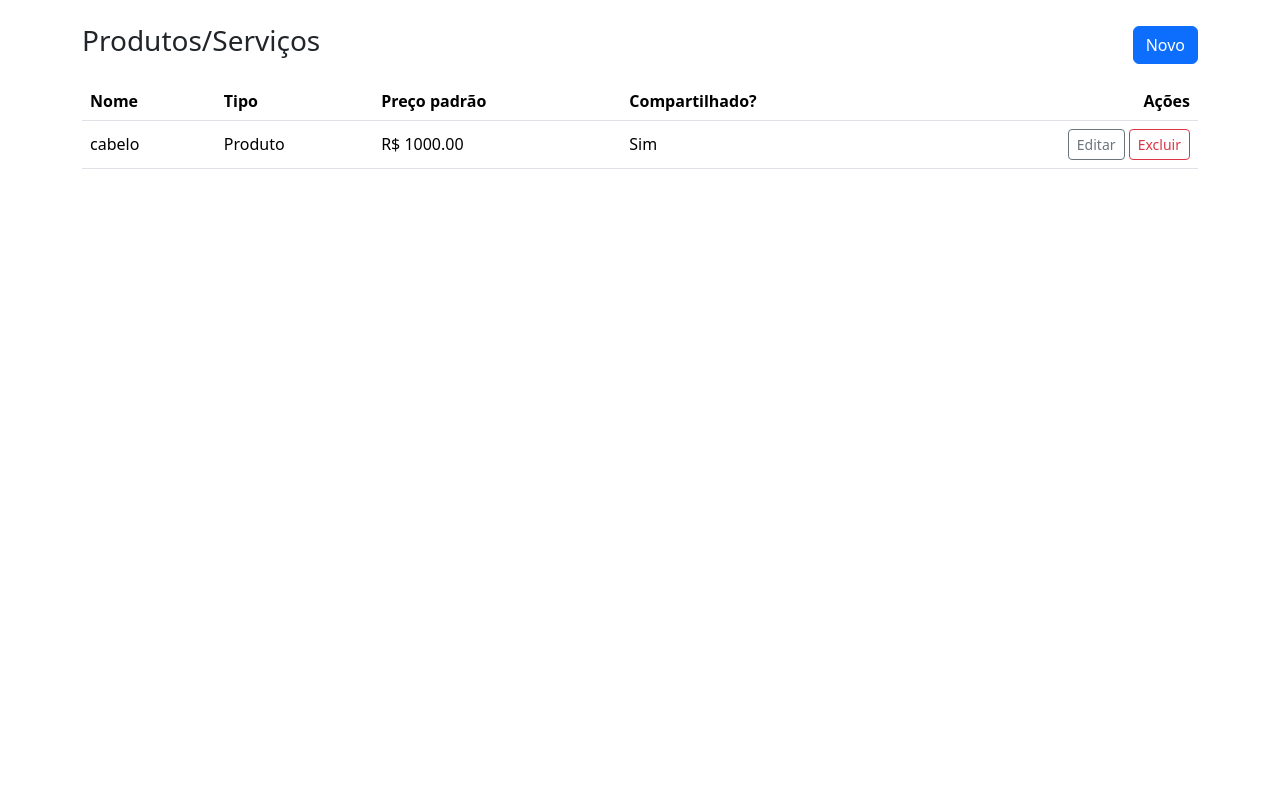
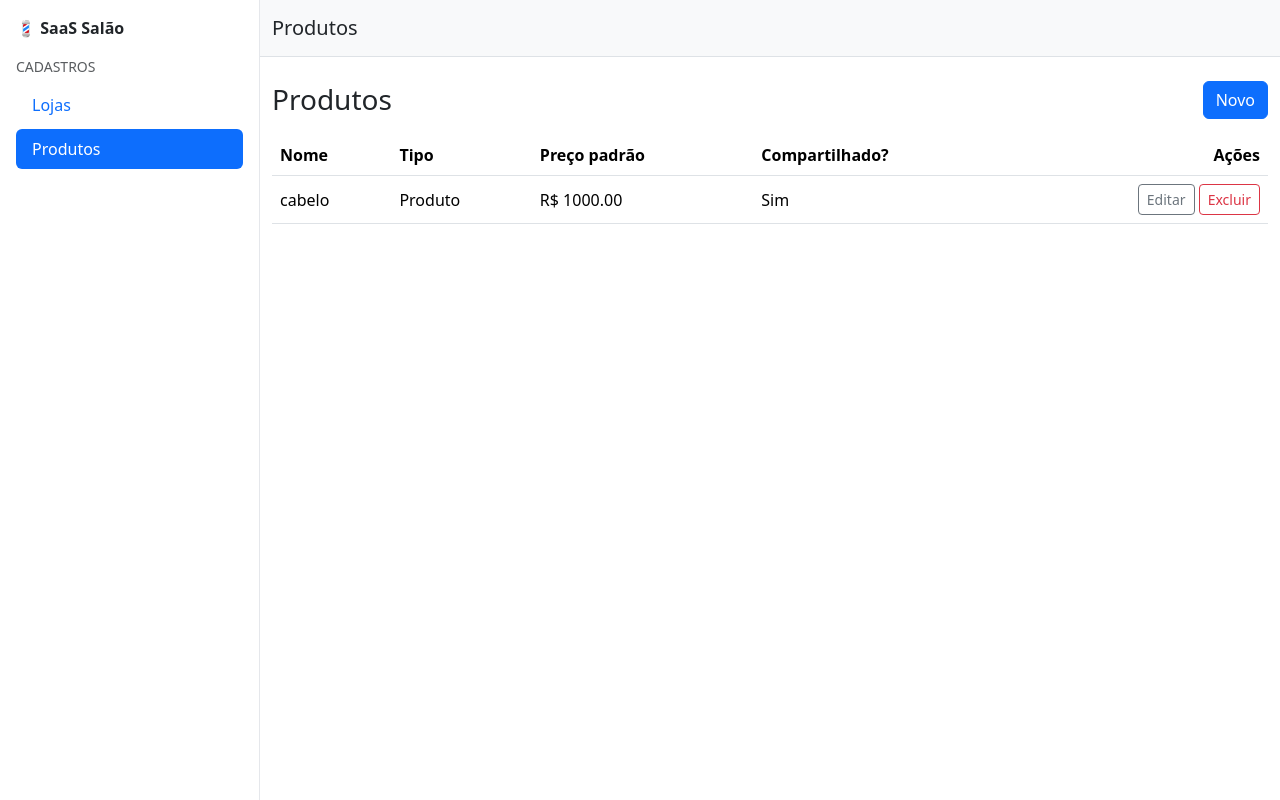
Before and after one commit to luan640/saas_barb, a Django app: page /cadastros/products/ in a window 1280 px wide. Run offline with Django 5.2, Linux system fonts and the light colour scheme; a user stored in the database is signed in; data comes from the database, SQL or seed files in the repository; both versions use the stored data as it was after the commit; some libraries are stand-ins or nearby versions.

Commit message:
atualizacao

```diff
--- a/barber_saas/cadastros/mixins.py
+++ b/barber_saas/cadastros/mixins.py
@@ -1,6 +1,8 @@
 from django.contrib.auth.mixins import LoginRequiredMixin
 from django.core.exceptions import PermissionDenied
 from django.shortcuts import render
+from django.template.loader import render_to_string  # <- precisa deste import
+from django.http import HttpResponse
 
 def is_htmx(request):
     return request.headers.get("HX-Request") == "true"
@@ -17,16 +19,34 @@ class OwnerQuerysetMixin(LoginRequiredMixin):
         return obj
 
 class OwnerCreateMixin(LoginRequiredMixin):
+    """
+    Para CreateView: garante que a instância inicial já tenha owner
+    antes da validação do ModelForm (que chama model.clean()).
+    Além disso, passa `owner` pro Form (TenantOwnedForm) filtrar FKs.
+    """
+    def get_form_kwargs(self):
+        kwargs = super().get_form_kwargs()
+        # passa para o Form (ex.: TenantOwnedForm)
+        kwargs["owner"] = self.request.user
+
+        # instancia com owner ANTES da validação
+        inst = kwargs.get("instance")
+        if inst is None:
+            # CreateView normalmente passa instance=None; criamos uma já com owner
+            kwargs["instance"] = self.model(owner=self.request.user)
+        else:
+            # fallback para qualquer caso atípico
+            if getattr(inst, "owner_id", None) is None:
+                inst.owner = self.request.user
+
+        return kwargs
+
+class OwnerUpdateMixin(LoginRequiredMixin):
     def get_form_kwargs(self):
         kwargs = super().get_form_kwargs()
         kwargs["owner"] = self.request.user
         return kwargs
 
-    def get_form(self, form_class=None):
-        form = super().get_form(form_class)
-        if hasattr(form.instance, "owner_id") and form.instance.owner_id is None:
-            form.instance.owner = self.request.user
-        return form
 
 class HtmxCrudMixin:
     list_partial_template = None
--- a/barber_saas/cadastros/templates/cadastros/products/list.html
+++ b/barber_saas/cadastros/templates/cadastros/products/list.html
@@ -1,16 +1,14 @@
 {% extends "base.html" %}
+{% block header %}Produtos{% endblock %}
 {% block content %}
 <div class="container py-4">
   <div class="d-flex justify-content-between align-items-center mb-3">
-    <h3>Produtos/Serviços</h3>
-    <a
-      class="btn btn-primary"
-      hx-get="{% url 'cadastros:product_create' %}"
-      hx-target="#appModalContent"
-      hx-swap="innerHTML"
-    >Novo</a>
+    <h3 class="m-0">Produtos</h3>
+    <a class="btn btn-primary"
+       hx-get="{% url 'cadastros:product_create' %}"
+       hx-target="#appModalContent"
+       hx-swap="innerHTML">Novo</a>
   </div>
-
   <div id="products-table">
     {% include "cadastros/products/_table.html" %}
   </div>
--- a/barber_saas/cadastros/views.py
+++ b/barber_saas/cadastros/views.py
@@ -2,8 +2,9 @@ from django.urls import reverse, reverse_lazy
 from django.views.generic import ListView, CreateView, UpdateView, DeleteView
 from django.shortcuts import render
 from django.contrib import messages
+from django.template.response import TemplateResponse
 
-from .mixins import OwnerQuerysetMixin, OwnerCreateMixin, HtmxCrudMixin, is_htmx
+from .mixins import OwnerQuerysetMixin, OwnerCreateMixin, HtmxCrudMixin, is_htmx, OwnerUpdateMixin
 from .models import Shop, Product
 from .forms import ShopForm, ProductForm
 
@@ -46,7 +47,7 @@ class ShopCreateView(OwnerCreateMixin, OwnerQuerysetMixin, HtmxCrudMixin, Create
         return ctx
 
 
-class ShopUpdateView(OwnerQuerysetMixin, HtmxCrudMixin, UpdateView):
+class ShopUpdateView(OwnerUpdateMixin, OwnerQuerysetMixin, HtmxCrudMixin, UpdateView):
     model = Shop
     form_class = ShopForm
     template_name = "shared/_modal_form.html"   # <<<<<<<<<<
--- a/barber_saas/templates/base.html
+++ b/barber_saas/templates/base.html
@@ -1,23 +1,72 @@
-<!-- head -->
+<!DOCTYPE html>
+<html lang="pt-br">
+<head>
+  <meta charset="utf-8" />
+  <title>{% block title %}SaaS Salão{% endblock %}</title>
+  <meta name="viewport" content="width=device-width, initial-scale=1" />
   <link href="https://cdn.jsdelivr.net/npm/bootstrap@5.3.3/dist/css/bootstrap.min.css" rel="stylesheet">
+  <style>
+    html, body { height: 100%; }
+    .app-shell { min-height: 100%; }
+    .sidebar {
+      width: 260px;
+      min-height: 100vh;
+      border-right: 1px solid #e5e7eb;
+      background: #fff;
+    }
+    .sidebar .nav-link.active {
+      background: #0d6efd;
+      color: #fff;
+    }
+  </style>
+  {% block extra_head %}{% endblock %}
+</head>
+<body>
 
-<!-- ... -->
+<div id="appShell" class="app-shell">
+  <div class="container-fluid">
+    <div class="row">
+      <!-- Sidebar -->
+      <aside class="col-auto p-0 sidebar"
+             hx-boost="true"
+             hx-target="#mainContent"
+             hx-select="#mainContent > *"
+             hx-push-url="true">
+        {% include "partials/sidebar.html" %}
+      </aside>
 
-<body>
-  {% block content %}{% endblock %}
+      <!-- Conteúdo principal -->
+      <div class="col p-0">
+        <header class="border-bottom bg-light">
+          <div class="container-fluid py-3 d-flex align-items-center justify-content-between">
+            <h5 class="m-0">{% block header %}Painel{% endblock %}</h5>
+            <div>
+              <!-- espaço para user menu, loja atual etc -->
+            </div>
+          </div>
+        </header>
 
-  <!-- Modal global (reaproveitado para qualquer CRUD) -->
+        <main id="mainContent">
+          {% block content %}
+          <div class="container py-4">
+            <!-- conteúdo padrão -->
+          </div>
+          {% endblock %}
+        </main>
+      </div>
+    </div>
+  </div>
+</div>
+
+<!-- Modal global para formulários (HTMX carrega aqui os forms) -->
 <div class="modal fade" id="appModal" tabindex="-1" aria-hidden="true">
   <div class="modal-dialog modal-dialog-scrollable">
-      <div class="modal-content" id="appModalContent">
-        <!-- conteúdo é carregado via HTMX -->
-      </div>
+    <div class="modal-content" id="appModalContent"></div>
   </div>
 </div>
 
 <script src="https://cdn.jsdelivr.net/npm/bootstrap@5.3.3/dist/js/bootstrap.bundle.min.js"></script>
 <script src="https://unpkg.com/htmx.org@1.9.12"></script>
-
 <script>
   // Abre o modal quando um fragmento for injetado no #appModalContent
   document.body.addEventListener('htmx:afterSwap', (e) => {
@@ -27,7 +76,6 @@
       modal.show();
     }
   });
-
   // Fecha modal quando o servidor sinaliza
   document.body.addEventListener('htmx:afterOnLoad', (e) => {
     const trigger = e.detail.xhr.getResponseHeader('HX-Trigger');
@@ -35,9 +83,10 @@
       const modalEl = document.getElementById('appModal');
       const modal = bootstrap.Modal.getInstance(modalEl);
       modal && modal.hide();
-        // opcional: limpa conteúdo
       document.getElementById('appModalContent').innerHTML = '';
     }
   });
 </script>
+{% block extra_body %}{% endblock %}
 </body>
+</html>
--- /dev/null
+++ b/barber_saas/templates/partials/sidebar.html
@@ -0,0 +1,20 @@
+<nav class="nav flex-column p-3">
+  <div class="mb-3">
+    <a class="navbar-brand fw-semibold text-decoration-none" href="/">
+      💈 SaaS Salão
+    </a>
+  </div>
+
+  <span class="text-uppercase text-muted small mb-2">Cadastros</span>
+
+  <a href="{% url 'cadastros:shop_list' %}"
+     class="nav-link rounded mb-1 {% if '/cadastros/shops/' in request.path %}active{% endif %}">
+    Lojas
+  </a>
+
+  <a href="{% url 'cadastros:product_list' %}"
+     class="nav-link rounded mb-1 {% if '/cadastros/products/' in request.path %}active{% endif %}">
+    Produtos
+  </a>
+
+</nav>
```
Also changed, not shown: barber_saas/cadastros/templates/cadastros/shops/list.html (+6 -8 lines), barber_saas/db.sqlite3. Lines whose indentation alone changed are shown as unchanged.
